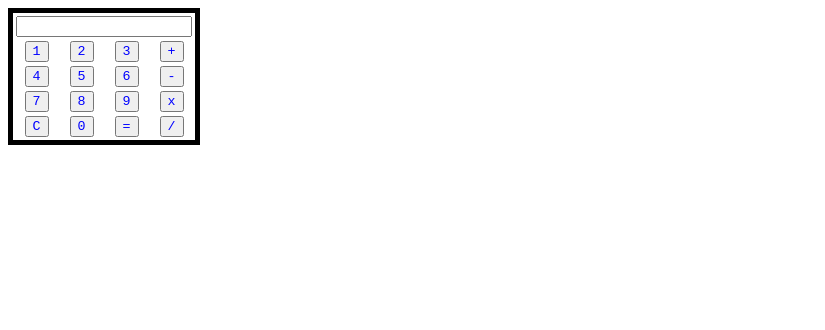
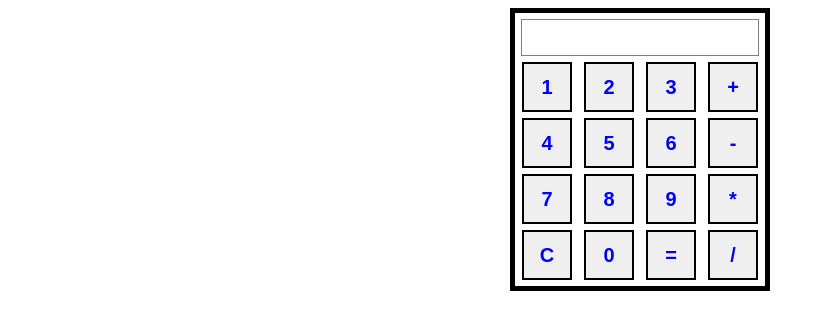
Before and after one commit to Lomino2501/WPRtut1, a plain HTML site: page Tut9/index.html in a window 1280 px wide. Shown: the whole page, without its empty margins (0-825 px from the left). Drawn offline with Linux system fonts and the light colour scheme.

Commit message:
Add files via upload

```diff
--- /dev/null
+++ b/Tut9/css/style.css
@@ -0,0 +1,30 @@
+.container{
+    width: 250px;
+    margin: 0 auto;
+    border: 5px solid black;
+}
+
+#screen{
+    border: 1px solid grey;
+    height: 35px;
+    margin: 6px 6px;
+    font: 30px sans-serif;
+    font-weight: bold;
+}
+
+.button{
+    display: flex;
+    flex-flow: row wrap;
+    justify-content: center;
+}
+
+button{
+    border: 2.5px solid black;
+    color: blue;
+    font-size: 20px;
+    font-weight: bold;
+    margin: 0 6px;
+    width: 50px;
+    height: 50px;
+    margin-bottom: 6px;
+}
--- a/Tut9/index.html
+++ b/Tut9/index.html
@@ -1,89 +1,34 @@
+<!DOCTYPE html>
 <html lang="en">
 <head>
-  <meta charset="utf-8">
-  <title>Calculator</title>
-<style>
-	input {
-       font-family: consola, monospace;
-       color: blue;
-     }
-     td {
-       margin-left: auto;
-       margin-right: auto;
-       text-align: center;
-     }
-     table {
-       border: thick solid;
-     }
-</style>
-
+    <meta charset="UTF-8">
+    <meta http-equiv="X-UA-Compatible" content="IE=edge">
+    <meta name="viewport" content="width=device-width, initial-scale=1.0">
+    <link rel="stylesheet" href="css/style.css">
+    <title>Adv Calc</title>
 </head>
-
 <body>
-
-<form name="calcForm">
-<table>
-<tr>
-  <td colspan="4"><input type="text" name="display"
-                         style="text-align:right"></td>
-</tr>
-<tr>
-  <td><input type="button" name="btn1" value="1"
-             onclick="calcForm.display.value += '1'"></td>
-  <td><input type="button" name="btn2" value="2"
-             onclick="calcForm.display.value += '2'"></td>
-  <td><input type="button" name="btn3" value="3"
-             onclick="calcForm.display.value += '3'"></td>
-  <td><input type="button" name="btnAdd" value="+"
-             onclick="calcForm.display.value += ' + '"></td>
-</tr>
-<tr>
-  <td><input type="button" name="btn4" value="4"
-             onclick="calcForm.display.value += '4'"></td>
-  <td><input type="button" name="btn5" value="5"
-             onclick="calcForm.display.value += '5'"></td>
-  <td><input type="button" name="btn6" value="6"
-             onclick="calcForm.display.value += '6'"></td>
-  <td><input type="button" name="btnSub" value="-"
-             onclick="calcForm.display.value += ' - '"></td>
-</tr>
-<tr>
-  <td><input type="button" name="btn7" value="7"
-             onclick="calcForm.display.value += '7'"></td>
-  <td><input type="button" name="btn8" value="8"
-             onclick="calcForm.display.value += '8'"></td>
-  <td><input type="button" name="btn9" value="9"
-             onclick="calcForm.display.value += '9'"></td>
-  <td><input type="button" name="btnMul" value="x"
-             onclick="calcForm.display.value += ' * '"></td>
-</tr>
-<tr>
-  <td><input type="button" name="btnClear"
-             value="C" onclick="calcForm.display.value = ''"></td>
-  <td><input type="button" name="btn0" value="0"
-             onclick="calcForm.display.value += '0'"></td>
-  <td><input type="button" name="btnEqual" value="="
-             onclick="calcForm.display.value = eval(calcForm.display.value)"></td>
-  <td><input type="button" name="btnDiv" value="/"
-             onclick="calcForm.display.value += ' / '"></td>
-</tr>
-</table>
-</form>
-
+    <div class="container">
+        <div id="screen"></div>
+        <div class="button">
+            <button onclick="pushBtn(this)">1</button>
+            <button onclick="pushBtn(this)">2</button>
+            <button onclick="pushBtn(this)">3</button>
+            <button onclick="pushBtn(this)">+</button>
+            <button onclick="pushBtn(this)">4</button>
+            <button onclick="pushBtn(this)">5</button>
+            <button onclick="pushBtn(this)">6</button>
+            <button onclick="pushBtn(this)">-</button>
+            <button onclick="pushBtn(this)">7</button>
+            <button onclick="pushBtn(this)">8</button>
+            <button onclick="pushBtn(this)">9</button>
+            <button onclick="pushBtn(this)">*</button>
+            <button onclick="pushBtn(this)">C</button>
+            <button onclick="pushBtn(this)">0</button>
+            <button onclick="pushBtn(this)">=</button>
+            <button onclick="pushBtn(this)">/</button>
+        </div>
+    </div>
+    <script src="js/script.js"></script>
 </body>
 </html>
-<script>
-	window.onload = initClock;
-
- function initClock() {
-   var now = new Date();
-   var hr  = now.getHours();
-   var min = now.getMinutes();
-   var sec = now.getSeconds();
-   if (min < 10) min = "0" + min;  // insert a leading zero
-   if (sec < 10) sec = "0" + sec;
-   document.getElementById('clockDisplay').innerHTML
-		 = "Time is " + hr + ":" + min + ":" + sec;
-   setTimeout('initClock()', 500);
- }
-</script>
--- /dev/null
+++ b/Tut9/js/script.js
@@ -0,0 +1,16 @@
+let screen = document.getElementById('screen');
+
+function pushBtn(obj){
+    let push = obj.innerHTML;
+    if (push == '=') {
+        screen.innerHTML = eval(screen.innerHTML);
+    } else if (push == 'C') {
+        screen.innerHTML = '';
+    } else {
+        if (screen.innerHTML == '') {
+            screen.innerHTML = push;
+        } else {
+            screen.innerHTML += push;
+        }
+    }
+}
```
